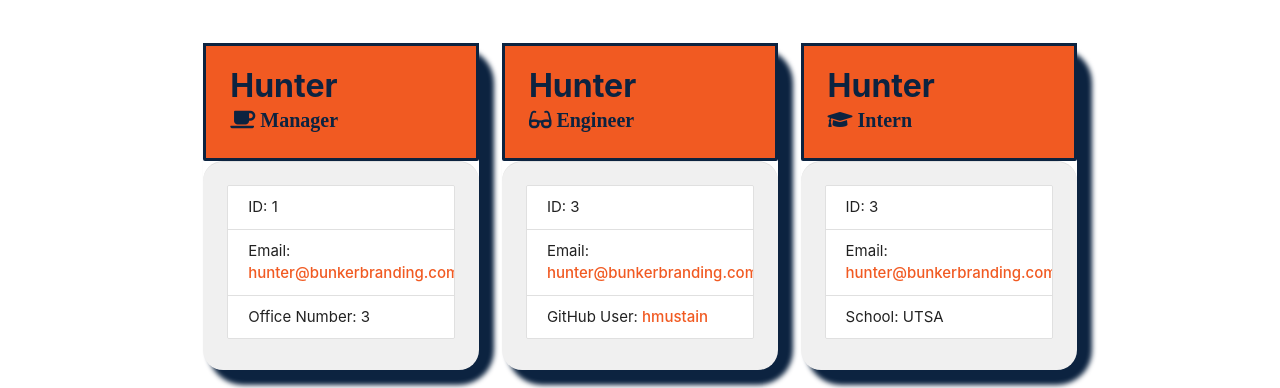
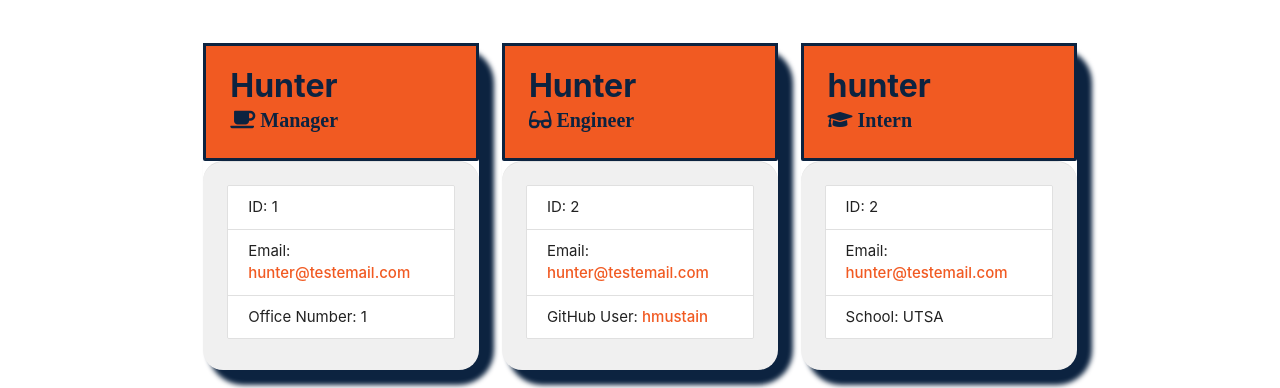
Before and after one commit to hmustain/Team-Profile-Generator, a website: page index.html in a window 1280 px wide. Shown: the part 199-587 px from the top of the page. Drawn offline with nearby package versions, Linux system fonts and the light colour scheme.

```diff
--- a/index.html
+++ b/index.html
@@ -30,10 +30,10 @@
       <div class="card-action emp-info">
         <ul class="collection">
           <li class="collection-item">ID: 1</li>
-          <li class="collection-item">Email: <a href="mailto:hunter@bunkerbranding.com">hunter@bunkerbranding.com</a>
+          <li class="collection-item">Email: <a href="mailto:hunter@testemail.com">hunter@testemail.com</a>
 
           </li>
-          <li class="collection-item">Office Number: 3</li>
+          <li class="collection-item">Office Number: 1</li>
         </ul>
       </div>
     </div>
@@ -48,8 +48,8 @@
       </div>
       <div class="card-action emp-info">
         <ul class="collection">
-          <li class="collection-item">ID: 3</li>
-          <li class="collection-item">Email: <a href="mailto:hunter@bunkerbranding.com">hunter@bunkerbranding.com</a>
+          <li class="collection-item">ID: 2</li>
+          <li class="collection-item">Email: <a href="mailto:hunter@testemail.com">hunter@testemail.com</a>
 
           </li>
           <li class="collection-item">GitHub User: <a href="https://www.github.com/hmustain">hmustain</a></li>
@@ -60,15 +60,15 @@
         <div class="col s12 m6 l4">
     <div class="card emp-card">
       <div class="card-content emp-title">
-        <span class="card-title emp-name">Hunter</span>
+        <span class="card-title emp-name">hunter</span>
         <ul>
         <li><i class='fa fa-graduation-cap' style="font-size: 20px; color:#0c2340"' id="emp-pos"> Intern</i></li>
         </ul>
       </div>
       <div class="card-action emp-info">
         <ul class="collection">
-          <li class="collection-item">ID: 3</li>
-          <li class="collection-item">Email: <a href="mailto:hunter@bunkerbranding.com">hunter@bunkerbranding.com</a>
+          <li class="collection-item">ID: 2</li>
+          <li class="collection-item">Email: <a href="mailto:hunter@testemail.com">hunter@testemail.com</a>
 
           </li>
           <li class="collection-item">School: UTSA</li>
```
Also changed, not shown: README.md.
